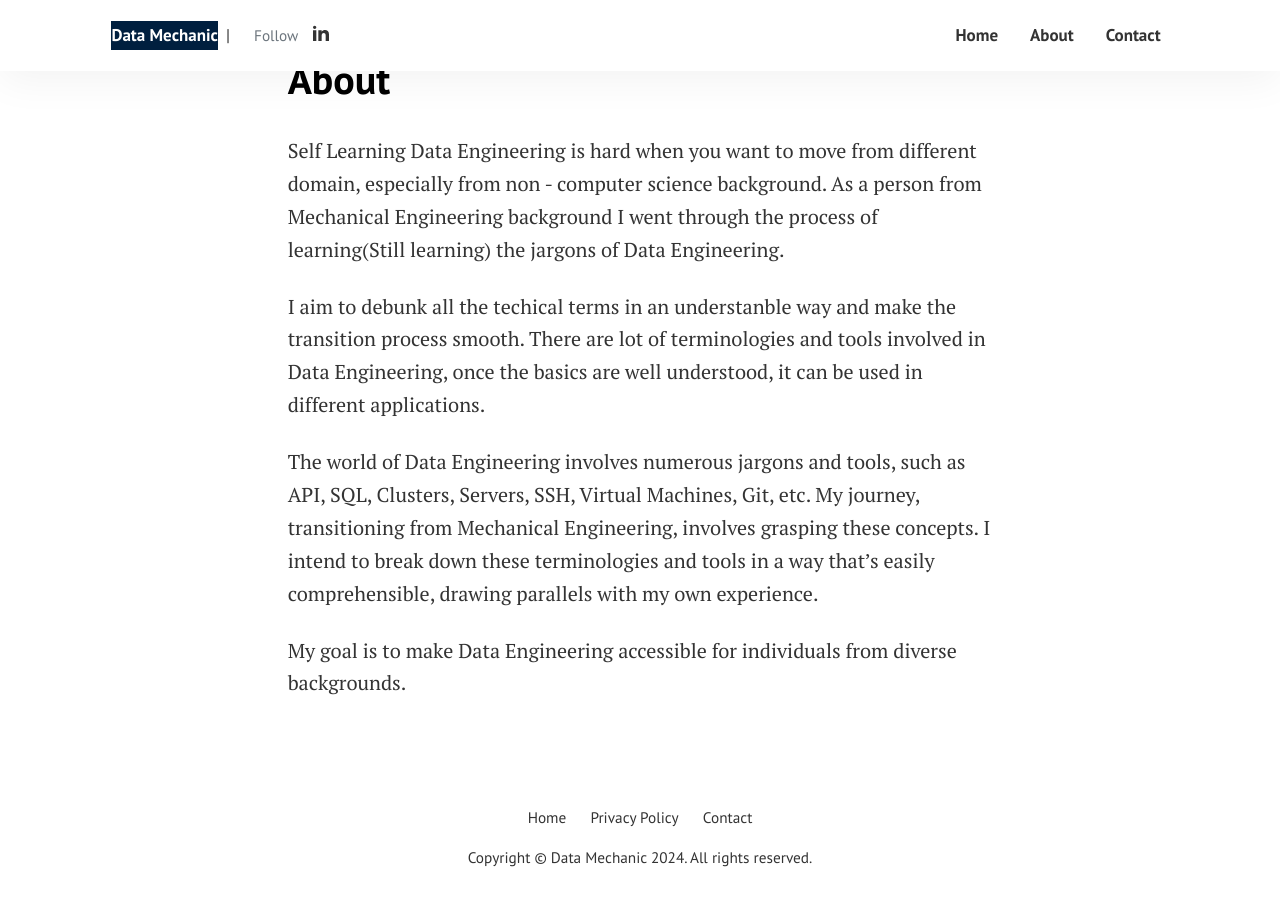
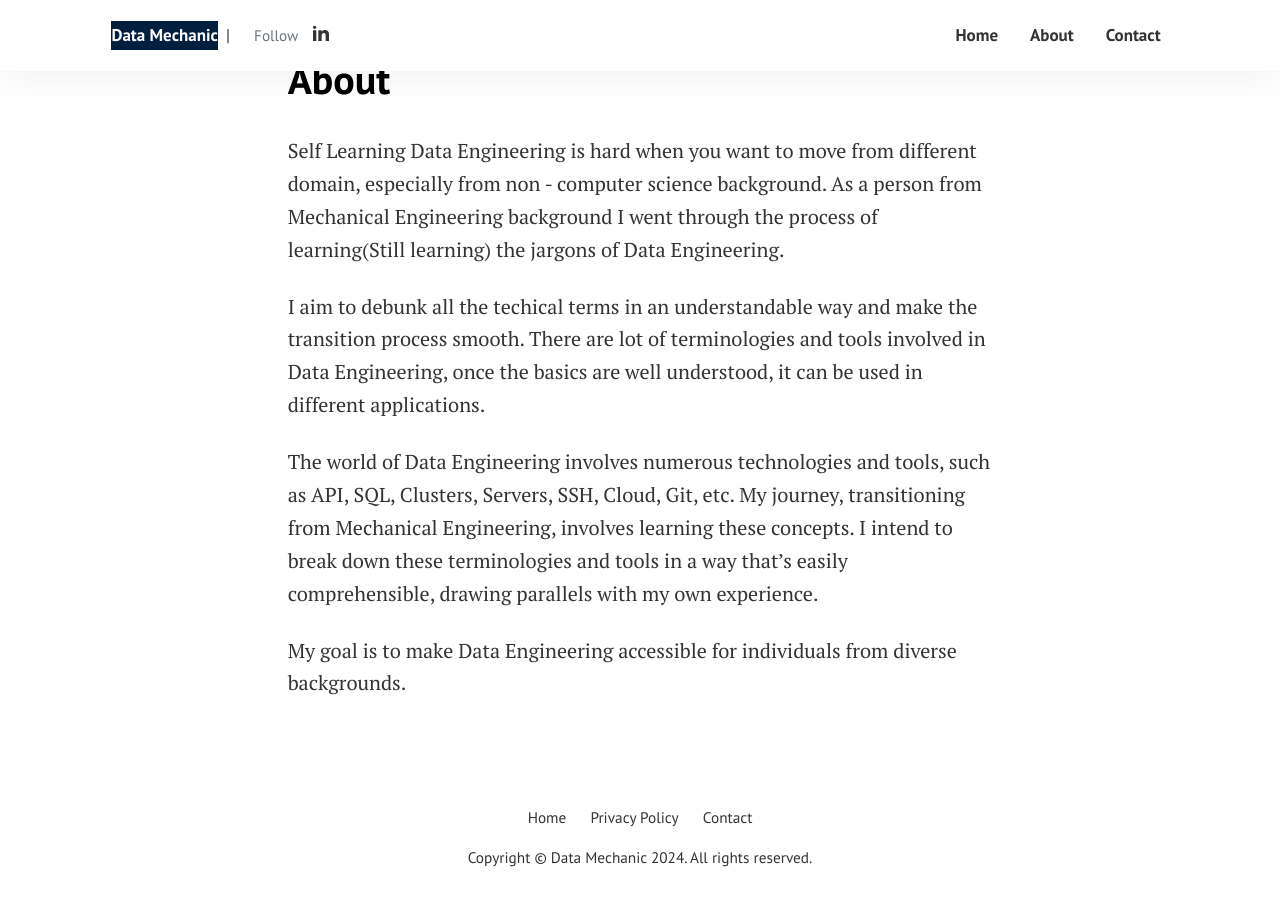
Before and after one commit to pradeap/dev-data-mechanic-website, a Jekyll site: the page built from pages/about.md, in a window 1280 px wide and 900 px high, scrolled down 965 px. Built offline with Jekyll 4.4.1, drawn with Linux system fonts in a browser that asks for light colours.

Commit message:
Update about.md

```diff
--- a/pages/about.md
+++ b/pages/about.md
@@ -8,10 +8,10 @@ image: assets/images/about.png
 Self Learning Data Engineering is hard when you want to move from different domain, especially from non - computer science background. As a person from Mechanical Engineering background I went through the process of learning(Still learning) the jargons of Data Engineering.
 
 
-I aim to debunk all the techical terms in an understanble way and make the transition process smooth. There are lot of terminologies and tools involved in Data Engineering, once the basics are well understood, it can be used in different applications.
+I aim to debunk all the techical terms in an understandable way and make the transition process smooth. There are lot of terminologies and tools involved in Data Engineering, once the basics are well understood, it can be used in different applications.
 
 
-The world of Data Engineering involves numerous jargons and tools, such as API, SQL, Clusters, Servers, SSH, Virtual Machines, Git, etc. My journey, transitioning from Mechanical Engineering, involves grasping these concepts. I intend to break down these terminologies and tools in a way that's easily comprehensible, drawing parallels with my own experience.
+The world of Data Engineering involves numerous technologies and tools, such as API, SQL, Clusters, Servers, SSH, Cloud, Git, etc. My journey, transitioning from Mechanical Engineering, involves learning these concepts. I intend to break down these terminologies and tools in a way that's easily comprehensible, drawing parallels with my own experience.
 
 
 My goal is to make Data Engineering accessible for individuals from diverse backgrounds.
```
